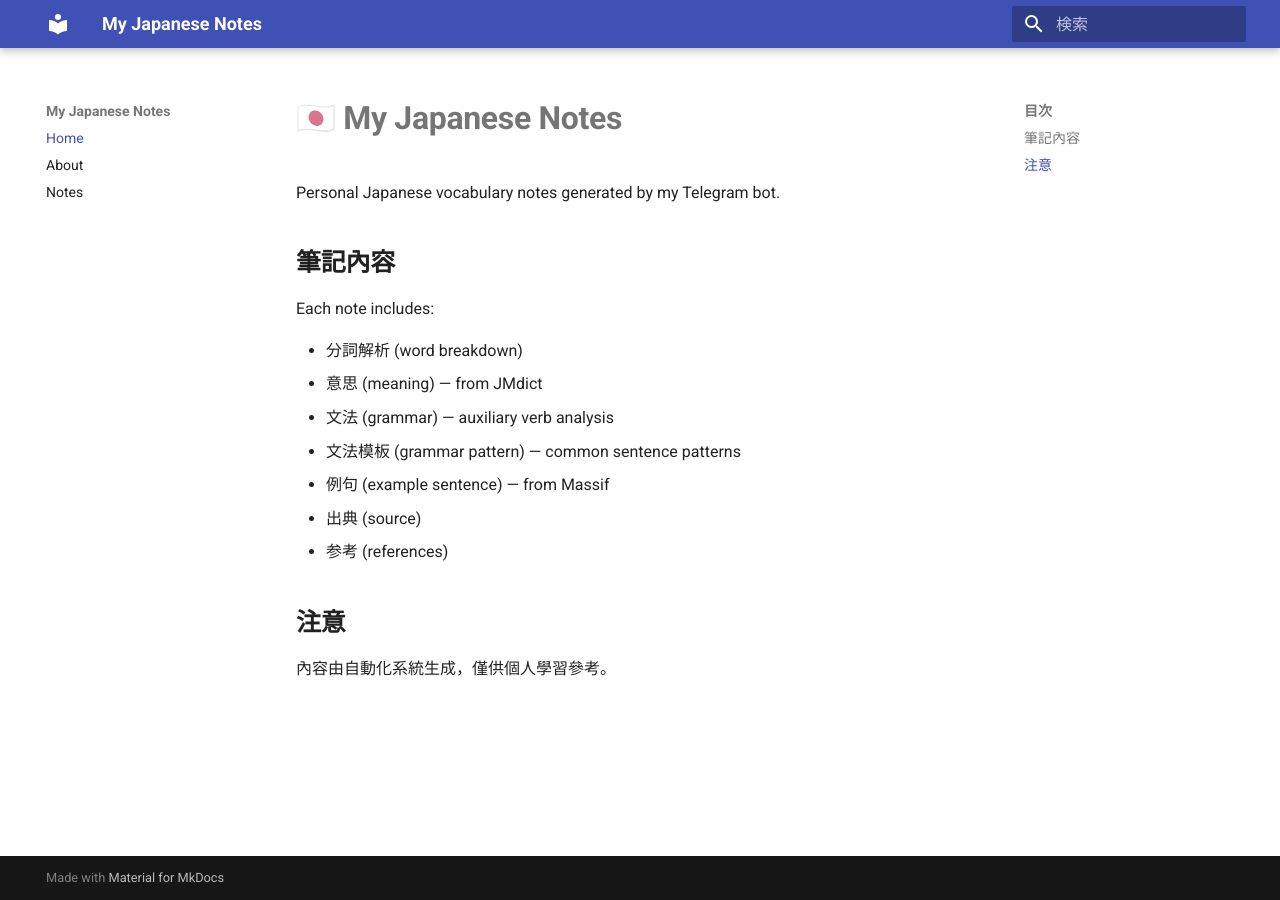
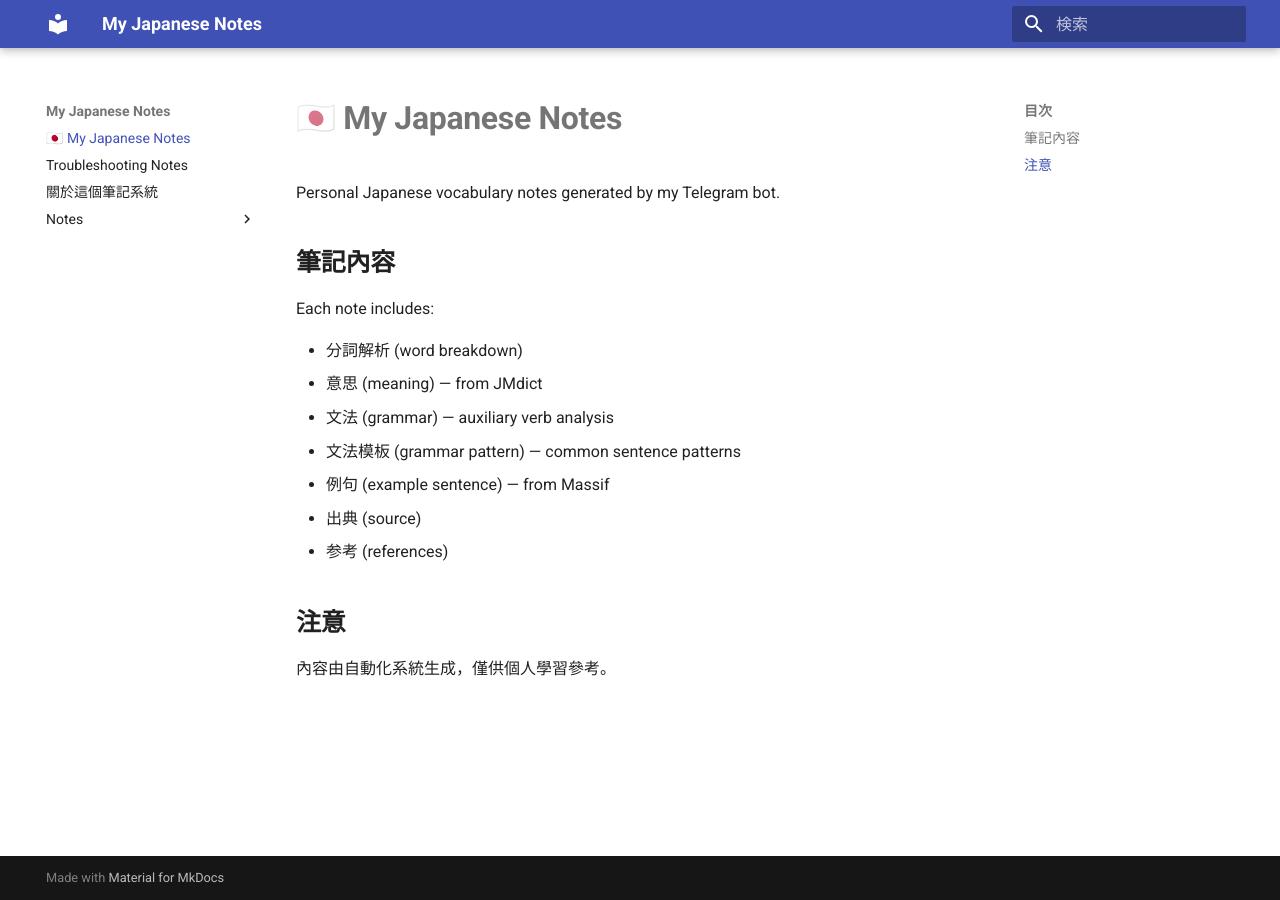
Before and after one commit to KuoJuiWu/japanese-notes, an MkDocs documentation site: the page built from docs/index.md, in a window 1280 px wide. Built offline with MkDocs 1.6.1 and Material for MkDocs 9.7.7, drawn with Linux system fonts in a browser that asks for light colours.

Commit message:
docs: remove nav for auto discovery

```diff
--- a/mkdocs.yml
+++ b/mkdocs.yml
@@ -12,10 +12,6 @@ theme:
     - search.highlight
     - search.suggest
 
-nav:
-  - Home: index.md
-  - About: about.md
-  - Notes: notes/
 
 extra_css:
   - stylesheets/extra.css
```
